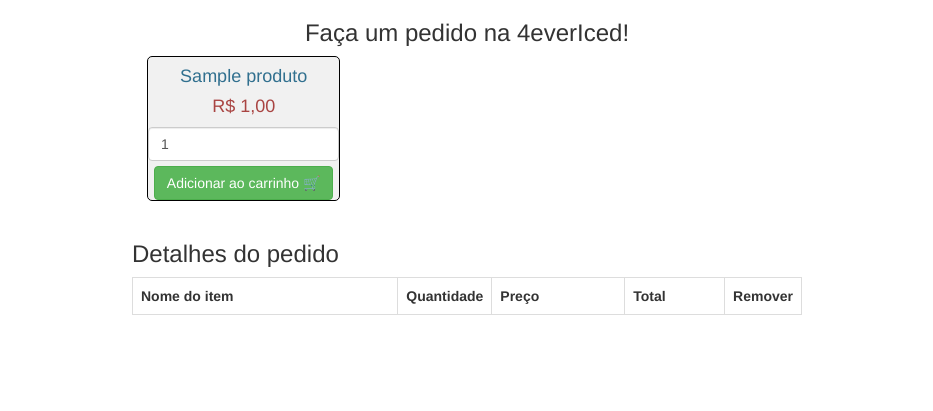
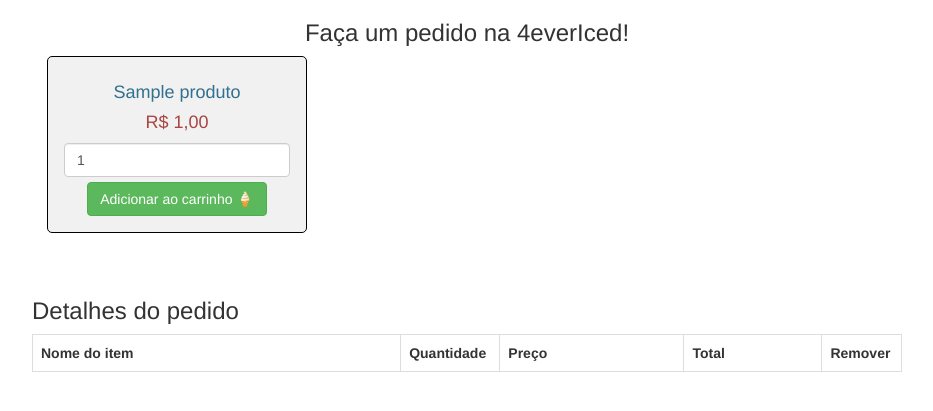
Before and after one commit to gustavopvilela/sorveteria, a PHP site: page /fazerpedido.php in a window 1280 px wide. Shown: the top 411 px of the page, without its empty margins (173-1106 px from the left). Run offline with PHP 8.4, Linux system fonts and the light colour scheme; tables that the repository leaves empty hold one stand-in row (values such as "Sample post"); lists and menus that the app fills with data are empty; some libraries are stand-ins or nearby versions.

Commit message:
mais bootstrap

```diff
--- a/src/pedido/fazerpedido.php
+++ b/src/pedido/fazerpedido.php
@@ -100,7 +100,7 @@
     </div> -->
 
     <!-- Fazer pedido -->
-    <div class="container" style="width: 700px;">
+    <div class="container" style="width: 900px;">
         <h3 align="center">Faça um pedido na 4everIced!</h3>
 
         <?php
@@ -112,8 +112,8 @@
                 while($row = mysqli_fetch_array($resultado)){
         ?>
                <div class="col-md-4">
-                   <form action="fazerpedido.php?action=add&id=<?php echo $row["id"]; ?>" method="get" align="center">
-                       <div style="border: 1px solid black; background-color: #f1f1f1; border-radius: 5px;">
+                   <form action="fazerpedido.php?action=add&id=<?php echo $row["id"]; ?>" method="get">
+                       <div style="border: 1px solid black; background-color: #f1f1f1; border-radius: 5px; padding: 16px; margin-bottom: 25px;" align="center">
                            <!-- <img src="tem um php aq" alt="imagem" class="img-responsive"> -->
 
                            <h4 class="text-info">
@@ -133,7 +133,7 @@
 
                            <input type="hidden" name="id" value="<?php echo $row["id"]; ?>">
 
-                           <input type="submit" style="margin-top: 5px;" value="Adicionar ao carrinho &#128722;" name="add" class="btn btn-success">
+                           <input type="submit" style="margin-top: 5px;" value="Adicionar ao carrinho &#127846;" name="add" class="btn btn-success">
                        </div>
                    </form>
                 </div>
@@ -147,7 +147,7 @@
         <h3>Detalhes do pedido</h3>
 
         <div class="table-responsive">
-            <table style="border: 1pxx solid black" class="table table-bordered">
+            <table class="table table-bordered">
                 <tr>
                     <th style="width: 40%">Nome do item</th>
                     <th style="width: 10%">Quantidade</th>
```
